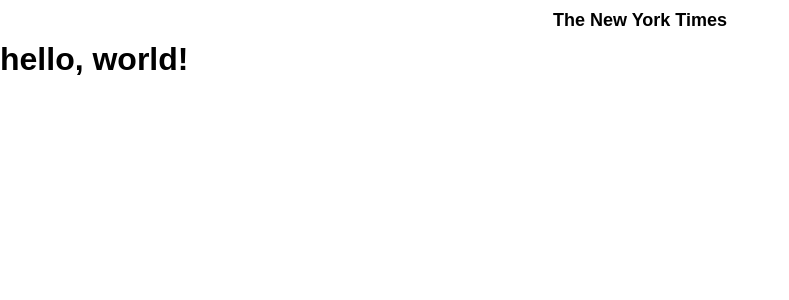
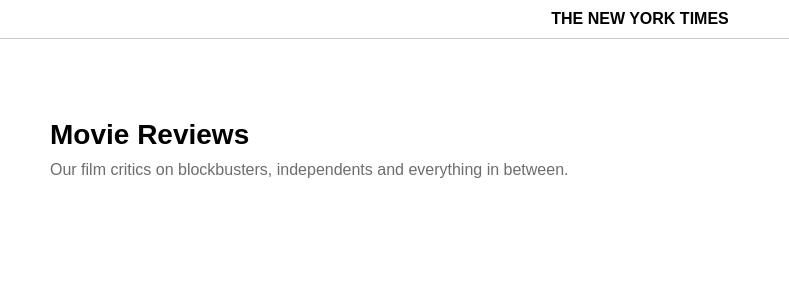
Before and after one commit to marianathyelle/movie-reviews, a React (Create React App) app: page / in a window 1280 px wide. Shown: the top 300 px of the page, without its empty margins (0-789 px from the left). Built offline with nearby package versions, Linux system fonts and the light colour scheme.

Commit message:
created dashboard interface

```diff
--- a/src/components/Header/styles.js
+++ b/src/components/Header/styles.js
@@ -5,10 +5,13 @@ export const Container = styled.div`
   display: flex;
   justify-content: center;
   padding: 10px 50px;
+  margin-bottom: 50px;
+  border-bottom: 1px solid #CCCCCC;
 `;
 
 export const Logo = styled(Link)`
-  font-size: 18px;
+  font-size: 16px;
+  text-transform: uppercase;
   font-weight: 700;
   color: black;
 `;
--- a/src/interfaces/Dashboard/index.js
+++ b/src/interfaces/Dashboard/index.js
@@ -1,5 +1,11 @@
 import React from 'react';
+import { Container, PageHeader } from './styles';
 
 export const DashboardInterface = () => (
-  <h1>hello, world!</h1>
+    <Container>
+      <PageHeader>
+        <h1>Movie Reviews</h1>
+        <p>Our film critics on blockbusters, independents and everything in between.</p>
+      </PageHeader>
+    </Container>
 );
--- /dev/null
+++ b/src/interfaces/Dashboard/styles.js
@@ -0,0 +1,20 @@
+import styled from 'styled-components';
+
+export const Container = styled.div`
+  padding: 30px 50px;
+  display: flex;
+  justify-content: flex-start;
+  align-items: center;
+`;
+
+export const PageHeader = styled.div`
+  h1 {
+    font-size: 28px;
+    font-weight: bold;
+    margin-bottom: 10px;
+  }
+
+  p {
+    color: #6D6D6D;
+  }
+`;
```
